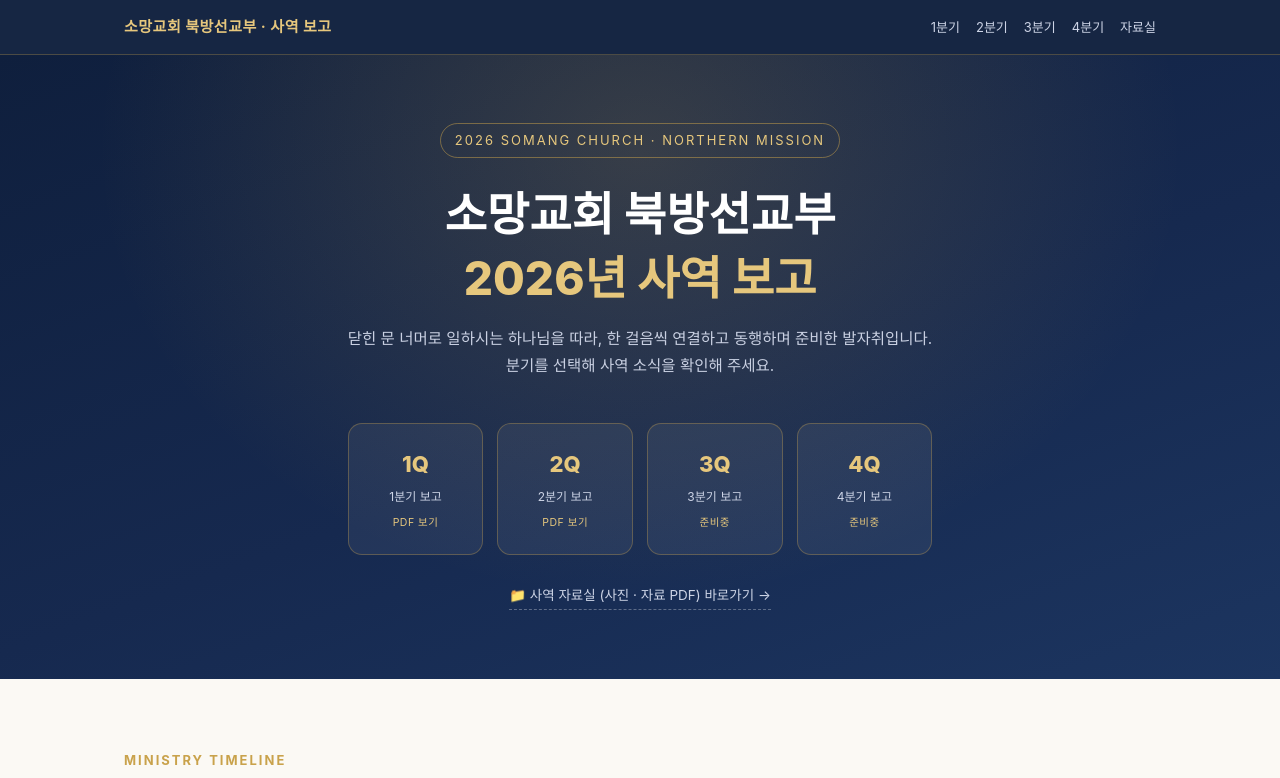
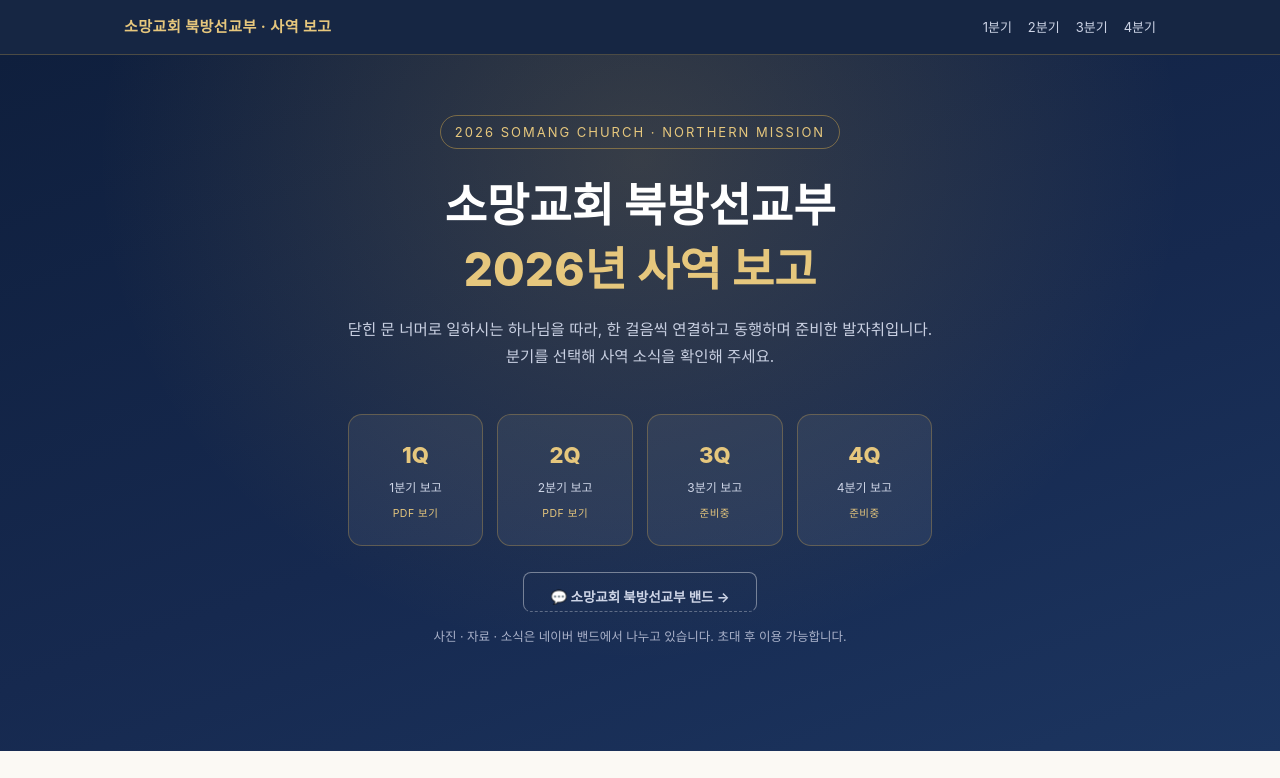
Before and after one commit to jinp68/bukbang-2026-report, a plain HTML site: page index.html in a window 1280 px wide. Shown: the top 778 px of the page. Drawn offline with Linux system fonts and the light colour scheme.

Commit message:
Add files via upload

```diff
--- a/index.html
+++ b/index.html
@@ -33,7 +33,6 @@
       <a href="reports/pdf/2026-Q2-report.pdf" target="_blank" rel="noopener" onclick="gtag('event','pdf_download',{'report_quarter':'Q2'})">2분기</a>
       <a href="reports/q3.html">3분기</a>
       <a href="reports/q4.html">4분기</a>
-      <a href="archive/index.html">자료실</a>
     </div>
   </div>
 </nav>
@@ -68,7 +67,8 @@
     </div>
 
     <div class="archive-link-row">
-      <a href="archive/index.html">📁 사역 자료실 (사진 · 자료 PDF) 바로가기 →</a>
+      <a href="https://www.band.us/band/97592712/post" target="_blank" rel="noopener" class="btn btn-outline" onclick="gtag('event','band_click')">💬 소망교회 북방선교부 밴드 →</a>
+      <p style="margin-top:14px;font-size:12.5px;color:#a9b1c9;">사진 · 자료 · 소식은 네이버 밴드에서 나누고 있습니다. 초대 후 이용 가능합니다.</p>
     </div>
   </div>
 </header>
```
Also changed, not shown: reports/lectures.html (+0 -1 lines), reports/q3.html (+0 -1 lines), reports/q4.html (+0 -1 lines).
